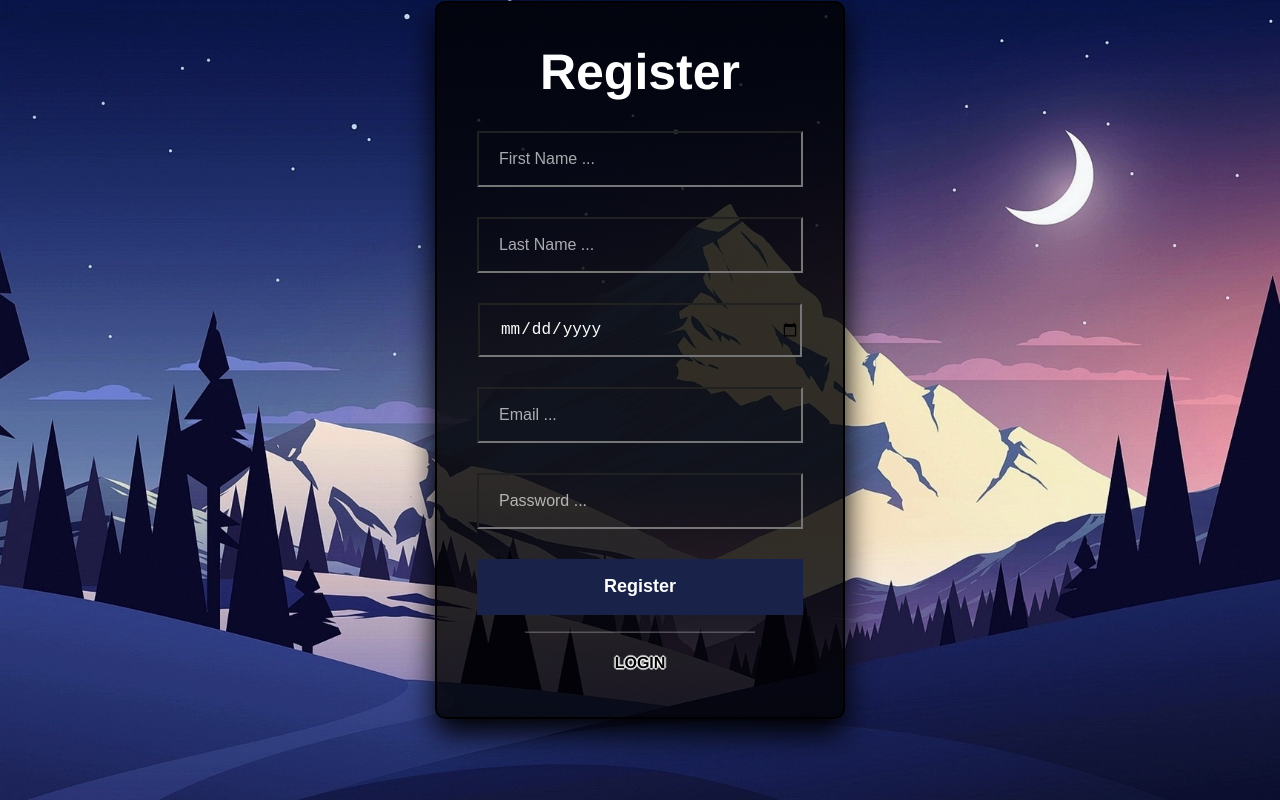
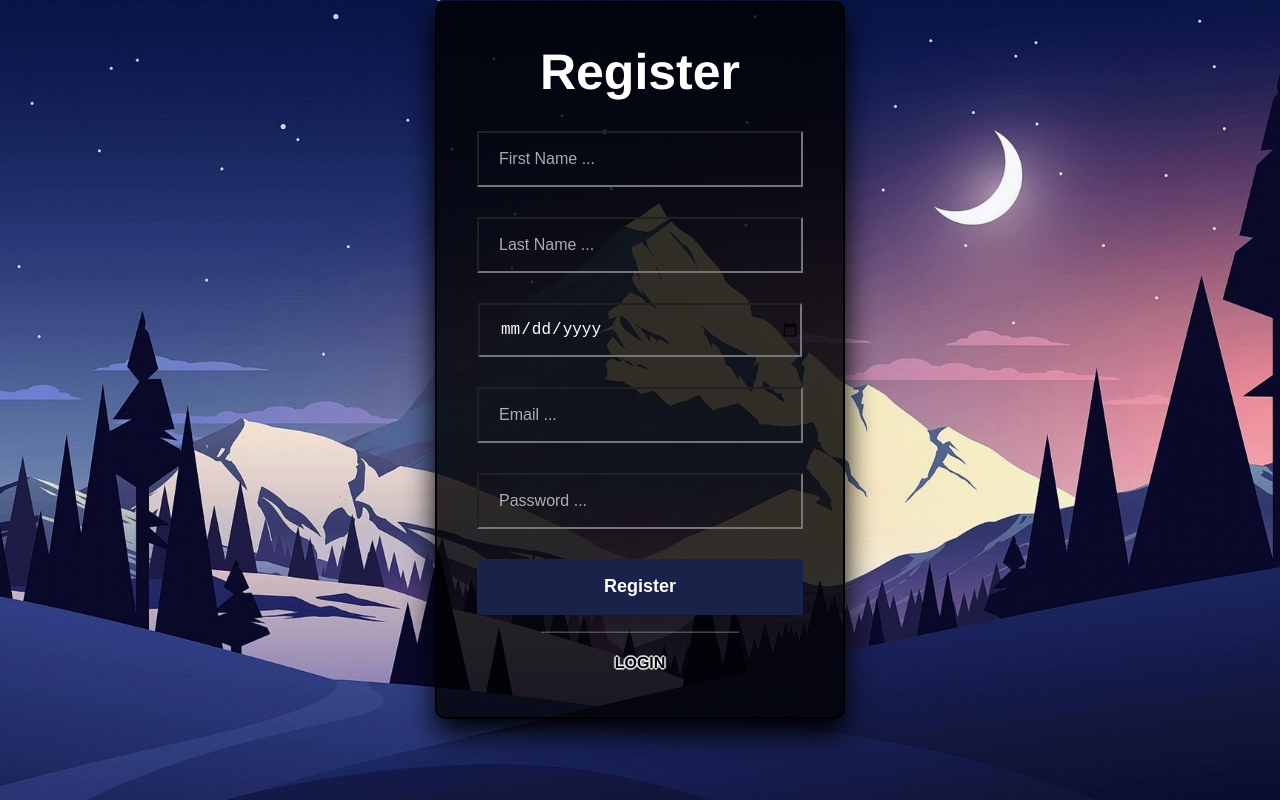
Before and after one commit to SimoneMichelon/Money-Manage-Web-App, an Angular app: page /login in a window 1280 px wide. Built offline with nearby package versions, Linux system fonts and the light colour scheme.

Commit message:
little fix, interrompo la gestione del register. gli errori verranno gestiti in futuro poichè non prioritarie

```diff
--- a/src/app/components/auth/auth.component.scss
+++ b/src/app/components/auth/auth.component.scss
@@ -8,6 +8,7 @@
 
     background-size: cover;
     background-attachment: fixed;
+    background-position: center;
     position: fixed;
     width: 100%;
     height: 100%;
--- a/src/app/components/auth/login/login.component.html
+++ b/src/app/components/auth/login/login.component.html
@@ -37,7 +37,7 @@
     <div class="botton-form">
         <a id="password-forgot" s>Forgot Password?</a>
 
-        <a (click)="switch()" id="switch-form">REGISTER</a>
+        <a (click)="switch()" id="switch-form" >REGISTER</a>
     </div>
 
 </div>
--- a/src/app/components/auth/login/login.component.scss
+++ b/src/app/components/auth/login/login.component.scss
@@ -89,6 +89,7 @@ button{
     cursor: pointer;
 }
 
+
 #password-forgot{
     padding: 5px;
     font-weight: bolder;
--- a/src/app/components/auth/register/register.component.scss
+++ b/src/app/components/auth/register/register.component.scss
@@ -78,7 +78,7 @@ button{
 }
 
 hr{
-    width: 70%;
+    width: 60%;
     margin-top: 5%;
     border-color: rgba(194, 193, 193, 0.342);
 }
```
